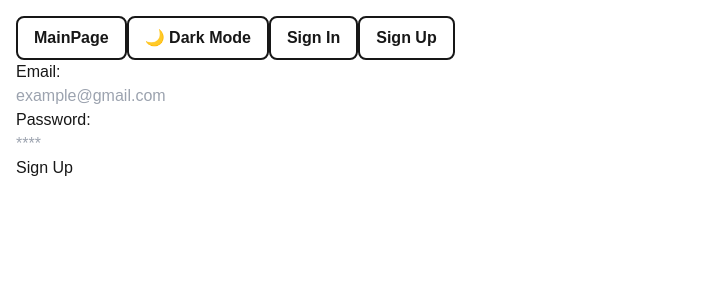
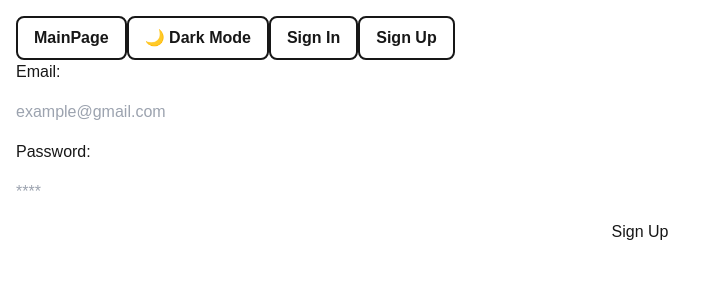
Before and after one commit to s25316/DiplomaBD2025, a Next.js app in the folder frontend/: page /register in a window 1280 px wide. Shown: the top 300 px of the page, without its empty margins (0-715 px from the left). Built offline with nearby package versions, Linux system fonts and the light colour scheme; no server answers.

Commit message:
fix button renders

```diff
--- a/frontend/app/components/buttons/ThemeToggle.tsx
+++ b/frontend/app/components/buttons/ThemeToggle.tsx
@@ -10,8 +10,8 @@ const ThemeToggle = () => {
     setMounted(true);
   }, []);
 
-  if (!mounted) {
-    return <div className="invisible">Loading...</div>; // Ukrywa przycisk do momentu załadowania
+  if (!mounted) {//Nie renderuje przycisku do momentu, aż komponent zostanie zamontowany po stronie klienta.
+    return null;
   }
 
   return (
--- a/frontend/app/page.tsx
+++ b/frontend/app/page.tsx
@@ -6,6 +6,5 @@ export default function Home() {
       <h1>MAIN PAGE </h1>
       <Link href="/offers">Offers</Link>
       </main>
-
   );
 }
--- a/frontend/app/profile/page.tsx
+++ b/frontend/app/profile/page.tsx
@@ -13,7 +13,7 @@ const Profile = () => {
       {session?.user ? (
         <>
           <p>Logged in as: {session.user.token}</p>
-          <button onClick={() => router.push("/createCompany")}>
+          <button onClick={() => router.push("/profile/createCompany")}>
             Create Company
           </button>
         </>
--- a/frontend/app/register/page.tsx
+++ b/frontend/app/register/page.tsx
@@ -23,11 +23,11 @@ const Register = () => {
   }
   return (
     <div>
-      <form onSubmit={fetchPost}>
-        <label htmlFor='email'>Email:</label><br />
-        <input name='email' type='email' required placeholder='example@gmail.com' onChange={e => setEmail(e.target.value)} /><br />
-        <label htmlFor='password'>Password:</label><br />
-        <input name='password' type='password' required placeholder='****' onChange={e => setPassword(e.target.value)} /><br />
+      <form onSubmit={fetchPost} className="flex flex-col gap-4">
+        <label htmlFor='email'>Email:</label>
+        <input name='email' type='email' required placeholder='example@gmail.com' onChange={e => setEmail(e.target.value)} />
+        <label htmlFor='password'>Password:</label>
+        <input name='password' type='password' required placeholder='****' onChange={e => setPassword(e.target.value)} />
         <input type='submit' value='Sign Up' />
       </form>
     </div>
```
Also changed, not shown: frontend/app/profile/createCompany/page.tsx (renamed from frontend/app/createCompany/page.tsx).
